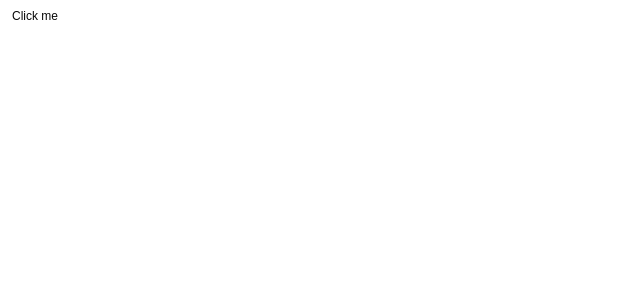
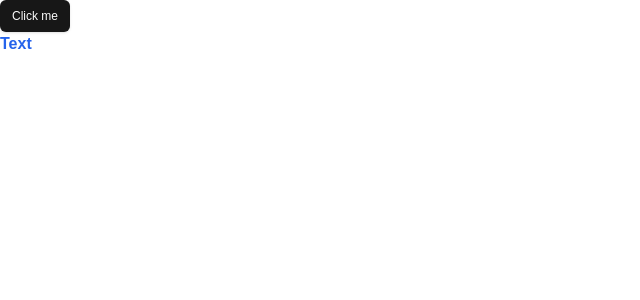
Before and after one commit to telli-sow-mouvagha/jira-clone, a Next.js app: page / in a window 1280 px wide. Shown: the top 300 px of the page, without its empty margins (0-640 px from the left). Built offline with nearby package versions, Linux system fonts and the light colour scheme.

Commit message:
Quelques tests (tailwind CSS)

```diff
--- a/src/app/page.tsx
+++ b/src/app/page.tsx
@@ -3,7 +3,10 @@ import { Button } from "@/components/ui/button"
 export default function Home() {
   return (
     <div>
-      <Button variant="test" size="sm">Click me</Button>
+      <Button size="sm">Click me</Button>
+      <p className="text-blue-600 font-semibold" >
+        Text
+      </p>
     </div>
   )
 }
```
